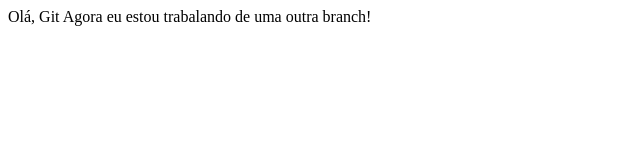
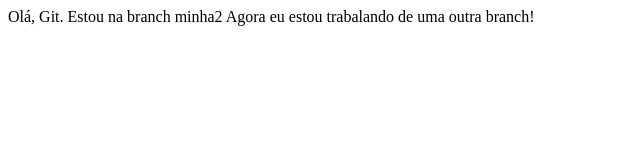
Before and after one commit to AmadeusDelfino/AmadeusDelfino.github.io, a plain HTML site: page index.html in a window 1280 px wide. Shown: the whole page, without its empty margins (0-640 px from the left). Drawn offline with Linux system fonts and the light colour scheme.

Commit message:
Modifiquei o arquivo index.html

```diff
--- a/index.html
+++ b/index.html
@@ -1,6 +1,6 @@
 <html>
   <body>
-    Olá, Git
+    Olá, Git. Estou na branch minha2
     Agora eu estou trabalando de uma outra branch!
   </body>
 </html>
```
